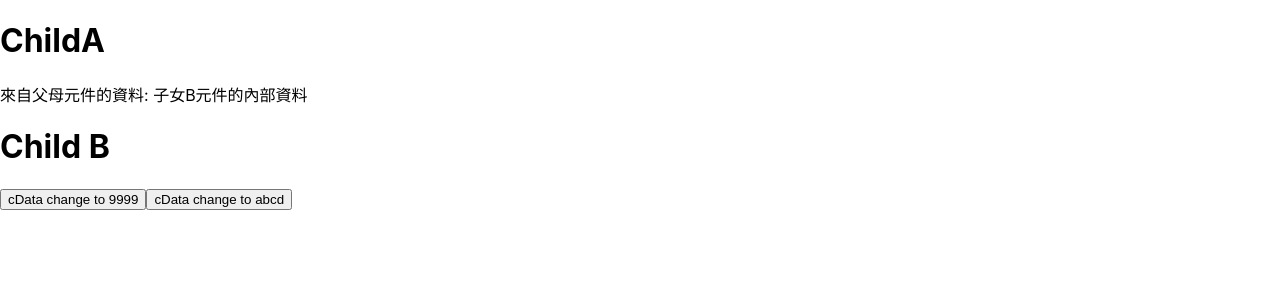
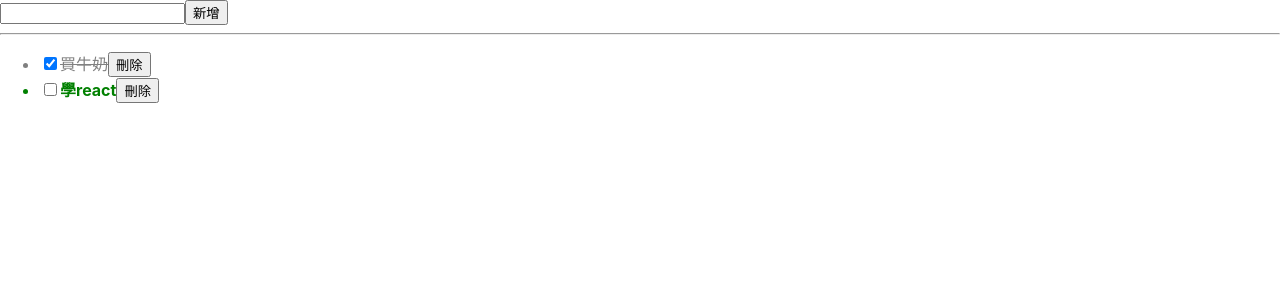
Before and after one commit to JoeChou0810/react, a React (Create React App) app: page / in a window 1280 px wide. Shown: the top 300 px of the page. Built offline with nearby package versions, Linux system fonts and the light colour scheme.

Commit message:
完成例題

```diff
--- /dev/null
+++ b/src/1215/4.todo/AddForm.js
@@ -0,0 +1,37 @@
+import { useState } from 'react'
+
+function AddForm({ addTodo }) {
+  const [inputValue, setInputValue] = useState('')
+
+  return (
+    <>
+      <input
+        type="text"
+        value={inputValue}
+        onChange={(e) => {
+          setInputValue(e.target.value)
+        }}
+        onKeyDown={(e) => {
+          if (e.key === 'Enter') {
+            addTodo(inputValue)
+
+            // 清空文字輸入框
+            setInputValue('')
+          }
+        }}
+      />
+      <button
+        onClick={() => {
+          addTodo(inputValue)
+
+          // 清空文字輸入框
+          setInputValue('')
+        }}
+      >
+        新增
+      </button>
+    </>
+  )
+}
+
+export default AddForm
--- /dev/null
+++ b/src/1215/4.todo/TodoApp.css
@@ -0,0 +1,9 @@
+.completed{
+    text-decoration: line-through;
+    color: gray;
+}
+
+.not-completed{
+    color: green;
+    font-weight: bold;
+}
--- /dev/null
+++ b/src/1215/4.todo/TodoApp.js
@@ -0,0 +1,113 @@
+import { useState } from 'react'
+
+import AddForm from './AddForm'
+import TodoList from './TodoList'
+
+import './TodoApp.css'
+
+function TodoApp() {
+  // 文字輸入框用
+  const [inputValue, setInputValue] = useState('')
+  // todo列表用
+  // 每個todo項目: ex. {id: number, text: string, completed: bool }
+  const [todos, setTodos] = useState([
+    { id: 1, text: '買牛奶', completed: true },
+    { id: 2, text: '學react', completed: false },
+  ])
+
+  const addTodo = (text) => {
+    // id產生的幾種方式:
+    // 1. 用加入當下的時間微秒值(ps. 不適合多人使用系統)
+    // 2. id是數字時，可求出最大值再遞增(類似資料庫中的auto increment)
+    // 3. 隨機產生語法或函式庫 例如 uuid/nanoid 等函式庫
+
+    // 先寫出要新增的物件值
+    // id用時間日期物件的微秒值
+    const newTodo = {
+      id: Number(new Date()),
+      text: text,
+      completed: false,
+    }
+
+    // 1 2 3 三步驟(拷貝 -> 加入到新陣列中 -> 設定回state)
+    setTodos([newTodo, ...todos])
+  }
+
+  const toggleCompleted = (id) => {
+    //1. 從目前的state拷貝出一個新的物件陣列
+    const newTodos = todos.map((v2) => {
+      return { ...v2 }
+    })
+
+    // 2. 在新的物件陣列上作處理
+    // toggle(切換)-> true變false false變true
+    const index = newTodos.findIndex((v3, i3) => {
+      return v3.id === id
+    })
+
+    // 有找到時
+    if (index !== -1) {
+      newTodos[index].completed = !newTodos[index].completed
+
+      // 3. 設定回state中
+      setTodos(newTodos)
+    }
+  }
+
+  const deleteTodo = (id) => {
+    //1, 2
+    const newTodos = todos.filter((v2, i2) => {
+      return id !== v2.id
+    })
+
+    // 3
+    setTodos(newTodos)
+  }
+
+  return (
+    <>
+      {/* <input
+        type="text"
+        value={inputValue}
+        onChange={(e) => {
+          setInputValue(e.target.value)
+        }}
+        onKeyDown={(e) => {
+          if (e.key === 'Enter') {
+            addTodo(inputValue)
+
+            // 清空文字輸入框
+            setInputValue('')
+          }
+        }}
+      /> */}
+      <AddForm addTodo={addTodo} />
+      <hr />
+      <TodoList
+        todos={todos}
+        toggleCompleted={toggleCompleted}
+        deleteTodo={deleteTodo}
+      />
+      {/* <ul>
+        {todos.map((v, i) => {
+          return (
+            <li
+              key={v.id}
+              className={v.completed ? 'completed' : 'not-completed'}
+            >
+              <input
+                type="checkbox"
+                checked={v.completed}
+                onChange={() => toggleCompleted(v.id)}
+              />
+              {v.text}
+              <button onClick={() => deleteTodo(v.id)}>刪除</button>
+            </li>
+          )
+        })}
+      </ul> */}
+    </>
+  )
+}
+
+export default TodoApp
--- /dev/null
+++ b/src/1215/4.todo/TodoList.js
@@ -0,0 +1,28 @@
+import React from 'react'
+
+function TodoList({ todos, toggleCompleted, deleteTodo }) {
+  return (
+    <>
+      <ul>
+        {todos.map((v, i) => {
+          return (
+            <li
+              key={v.id}
+              className={v.completed ? 'completed' : 'not-completed'}
+            >
+              <input
+                type="checkbox"
+                checked={v.completed}
+                onChange={() => toggleCompleted(v.id)}
+              />
+              {v.text}
+              <button onClick={() => deleteTodo(v.id)}>刪除</button>
+            </li>
+          )
+        })}
+      </ul>
+    </>
+  )
+}
+
+export default TodoList
--- a/src/App.js
+++ b/src/App.js
@@ -6,14 +6,15 @@
 // import Menu from './1213/Menu'
 // import Counter from './1215/2.counter/Counter'
 // import Parents from './1215/1.ptoc/Parents'
+// import Exam2 from './1213/3.state-exam/Exam'
+// import Parent from './1215/3.ptoc/Parent'
+import TodoApp from './1215/4.todo/TodoApp'
+// import TodoList from './1215/4.todo/TodoList'
 
-import Parent from './1215/3.ptoc/Parent'
-
-// import Exam2 from './1213/3.state-exam/Exam'
 function App() {
   return (
     <>
-      <Parent />
+      <TodoApp />
     </>
   )
 }
```
